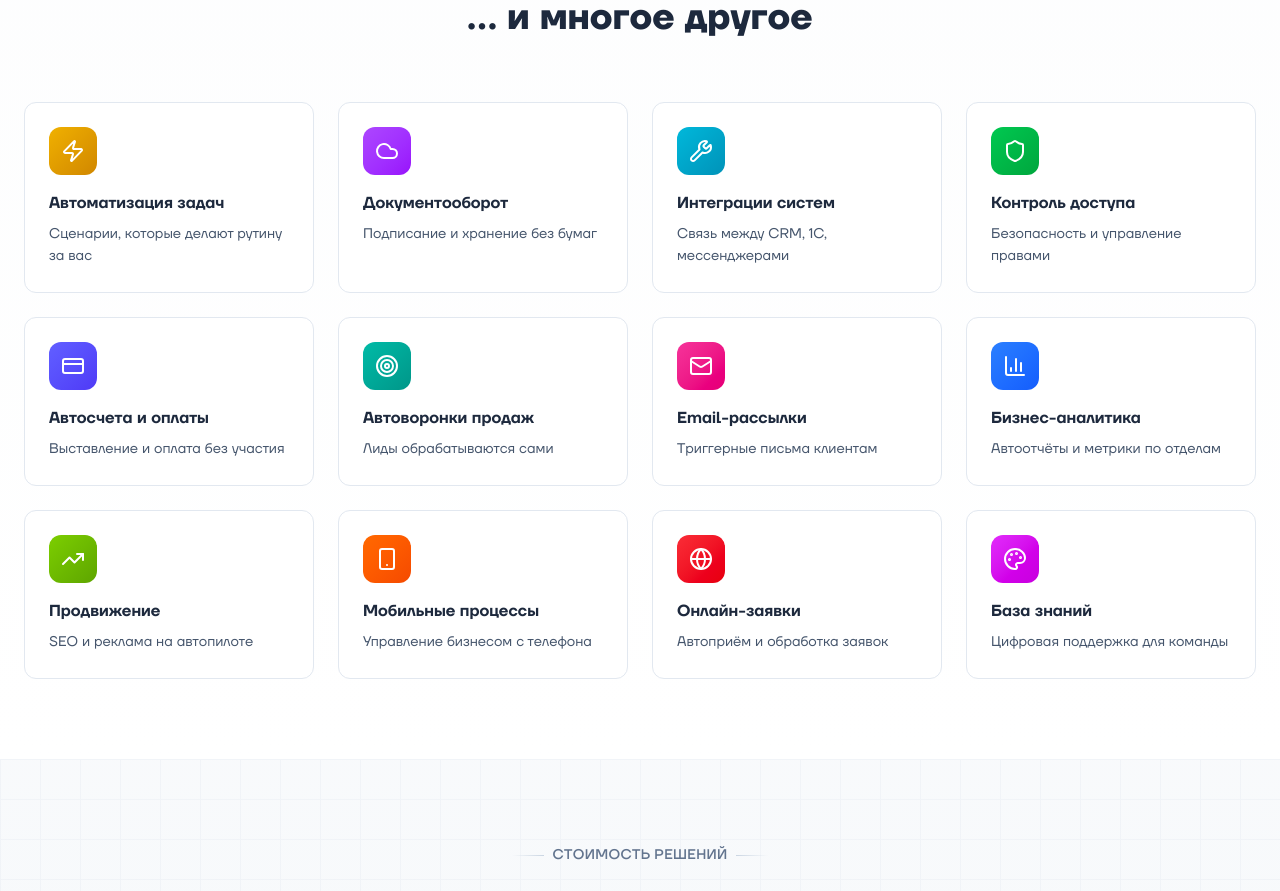
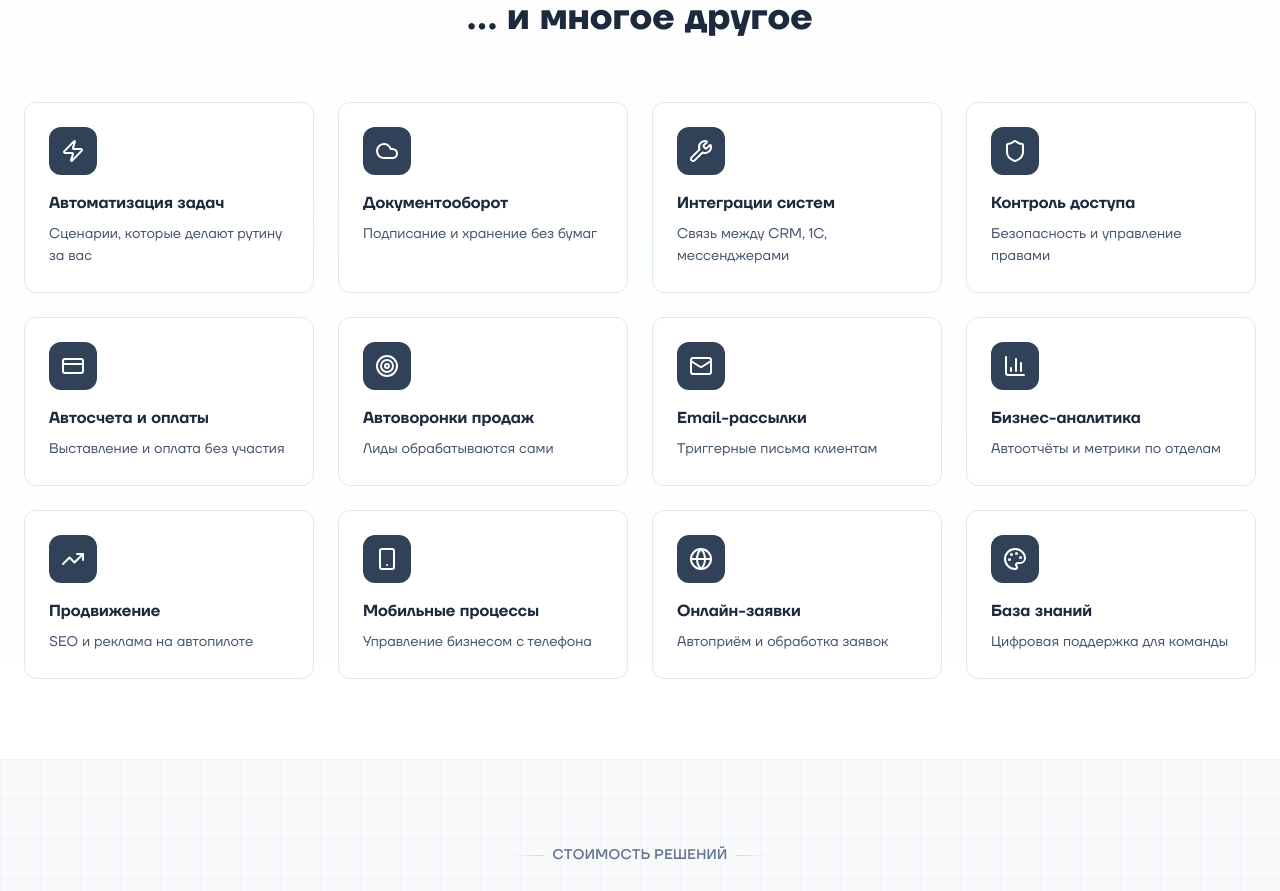
Before and after one commit to rikster-r/salemai, a Next.js app: page / in a window 1280 px wide. Shown: the part 3520-4411 px from the top of the page. Built offline with nearby package versions, Linux system fonts and the light colour scheme.

Commit message:
Remove gradient from services

```diff
--- a/src/components/servicesSections/ServiceCard.tsx
+++ b/src/components/servicesSections/ServiceCard.tsx
@@ -12,7 +12,7 @@ export default function ServiceCard({
   return (
     <div className="rounded-xl relative h-full bg-white border border-slate-200  transition-all duration-300 p-4 sm:p-6 hover:border-slate-300">
       <div
-        className={`w-12 h-12 bg-gradient-to-br ${gradient} rounded-xl mb-4 flex items-center justify-center transition-transform duration-300`}
+        className={`w-12 h-12 bg-slate-700 rounded-xl mb-4 flex items-center justify-center transition-transform duration-300`}
       >
         {icon}
       </div>
```
